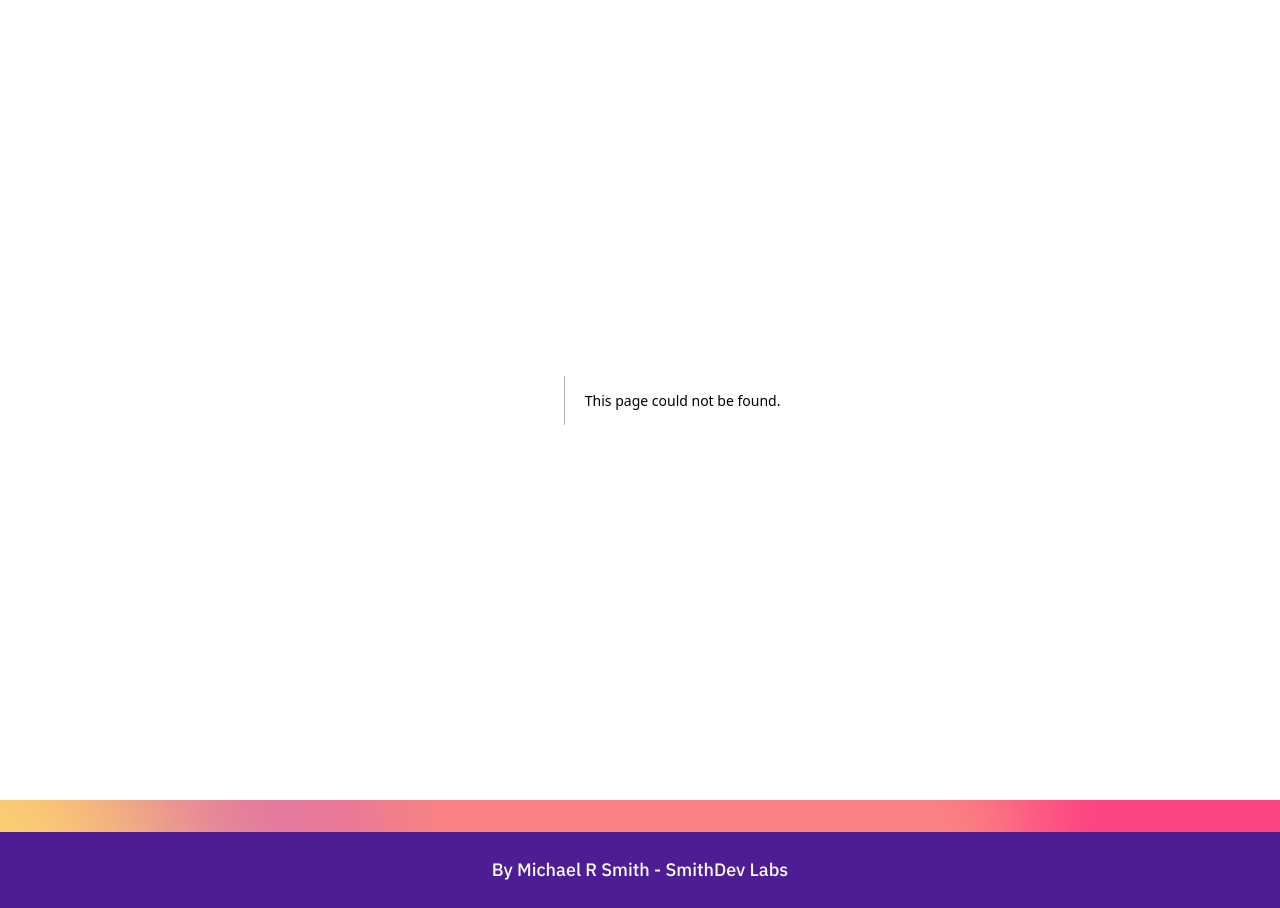
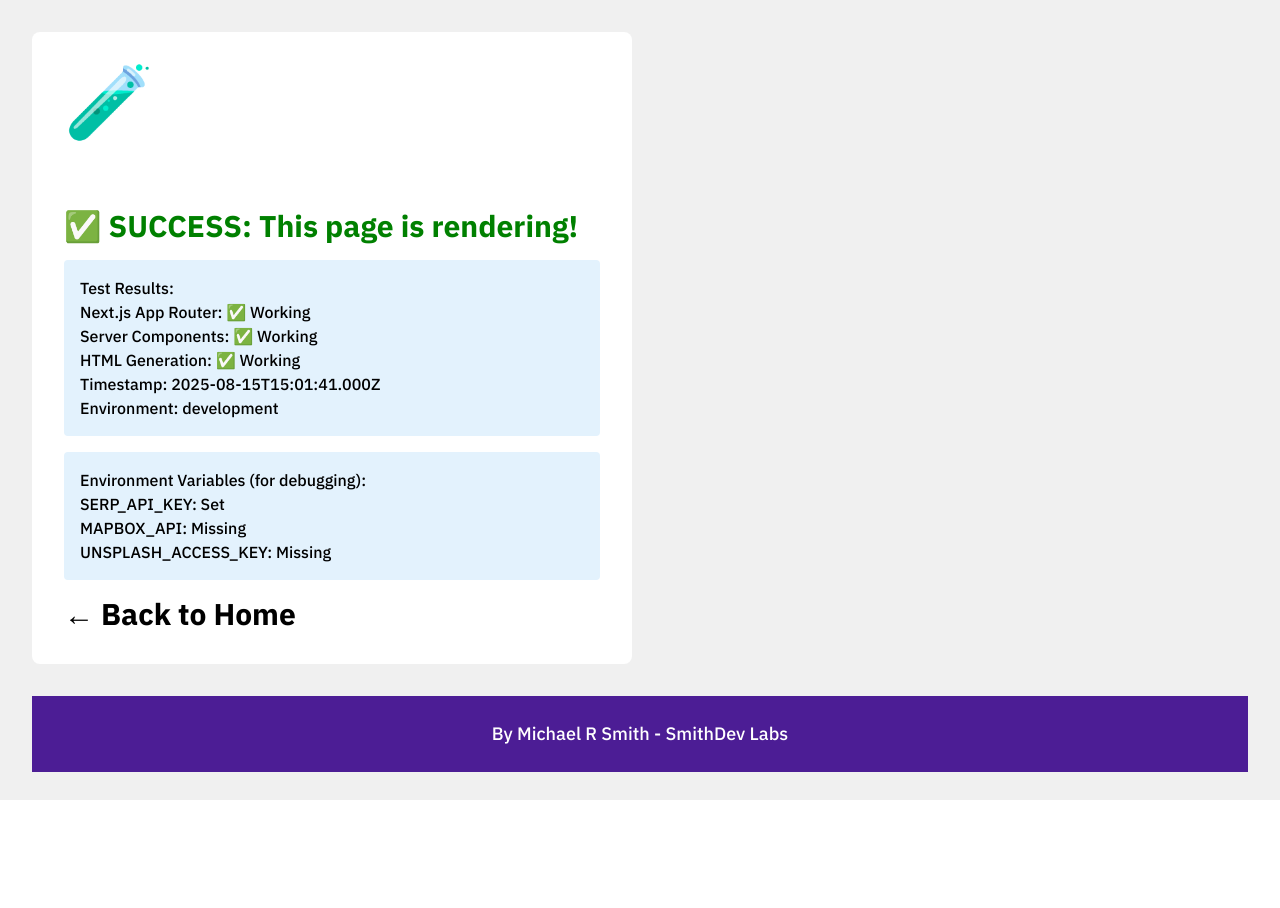
Before and after one commit to MSMITH71910/discover-coffee-stores, a Next.js app: page /isolated in a window 1280 px wide. Before the commit this address had no page. After the commit the page ends 800 px from the top, so only its background shows below. Built offline with nearby package versions, Linux system fonts and the light colour scheme; no server answers.

Commit message:
CRITICAL DEBUGGING: Add absolute minimal test pages
- Add vercel.json configuration
- Create /minimal page with no imports/CSS
- Create /isolated page with inline everything
- Test if issue is with dependencies vs core framework
- These pages should work even with missing env vars

```diff
--- /dev/null
+++ b/app/isolated/page.tsx
@@ -0,0 +1,48 @@
+// Completely isolated test page - no external imports
+export default function IsolatedPage() {
+  const pageHtml = `
+    <!DOCTYPE html>
+    <html lang="en">
+    <head>
+      <meta charset="utf-8" />
+      <title>Isolated Test</title>
+      <style>
+        body { font-family: Arial, sans-serif; padding: 2rem; background: #f0f0f0; }
+        .container { background: white; padding: 2rem; border-radius: 8px; max-width: 600px; }
+        .success { color: green; font-weight: bold; }
+        .info { background: #e3f2fd; padding: 1rem; border-radius: 4px; margin: 1rem 0; }
+      </style>
+    </head>
+    <body>
+      <div class="container">
+        <h1>🧪 Completely Isolated Test</h1>
+        <p class="success">✅ SUCCESS: This page is rendering!</p>
+
+        <div class="info">
+          <h3>Test Results:</h3>
+          <ul>
+            <li>Next.js App Router: ✅ Working</li>
+            <li>Server Components: ✅ Working</li>
+            <li>HTML Generation: ✅ Working</li>
+            <li>Timestamp: ${new Date().toISOString()}</li>
+            <li>Environment: ${process.env.NODE_ENV || 'unknown'}</li>
+          </ul>
+        </div>
+
+        <div class="info">
+          <h3>Environment Variables (for debugging):</h3>
+          <ul>
+            <li>SERP_API_KEY: ${process.env.SERP_API_KEY ? 'Set' : 'Missing'}</li>
+            <li>MAPBOX_API: ${process.env.MAPBOX_API ? 'Set' : 'Missing'}</li>
+            <li>UNSPLASH_ACCESS_KEY: ${process.env.UNSPLASH_ACCESS_KEY ? 'Set' : 'Missing'}</li>
+          </ul>
+        </div>
+
+        <p><a href="/">← Back to Home</a></p>
+      </div>
+    </body>
+    </html>
+  `;
+
+  return <div dangerouslySetInnerHTML={{ __html: pageHtml }} />;
+}
--- /dev/null
+++ b/app/minimal/page.tsx
@@ -0,0 +1,13 @@
+// Absolute minimal page - no imports, no CSS, no dependencies
+export default function MinimalPage() {
+  return (
+    <html>
+      <body>
+        <h1>Minimal Test</h1>
+        <p>If you can see this, the app is working.</p>
+        <p>Timestamp: {new Date().toString()}</p>
+        <p>Node ENV: {process.env.NODE_ENV}</p>
+      </body>
+    </html>
+  );
+}
```
Also changed, not shown: vercel.json (added).
